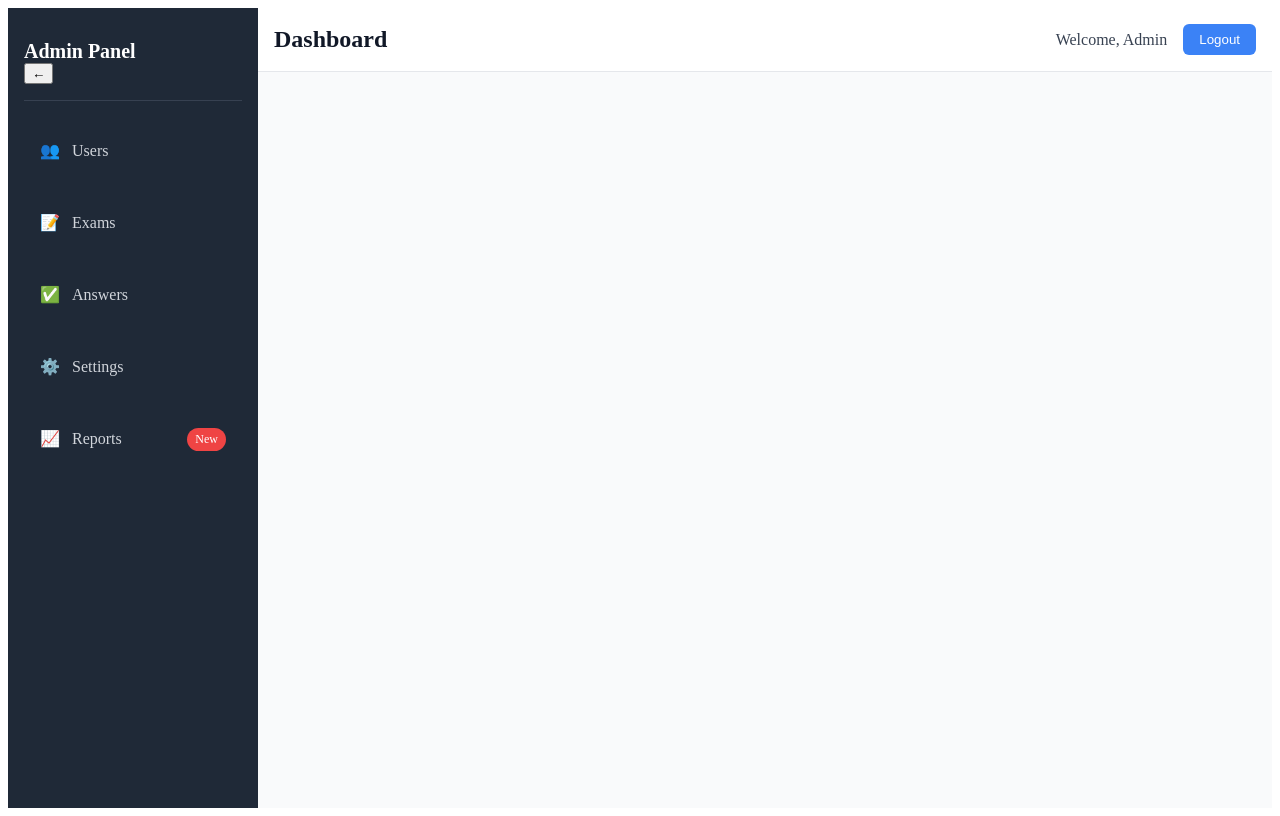
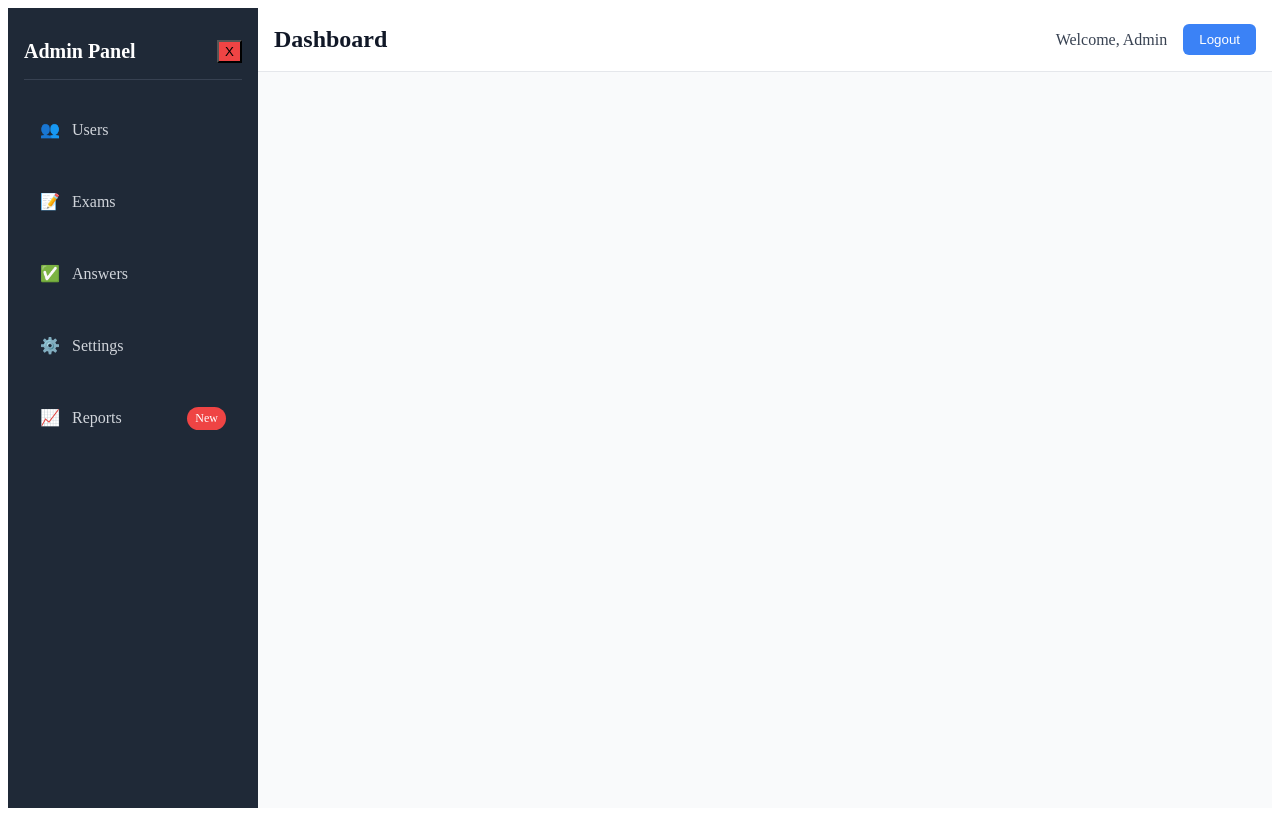
Before and after one commit to lamhoang1998/creating-exam, a React (Vite) app in the folder frontend/: page / in a window 1280 px wide. Built offline with nearby package versions, Linux system fonts and the light colour scheme.

Commit message:
added a toggle btn to the header component so that we can take the sidebar back

```diff
--- a/frontend/src/components/Header/Header.module.css
+++ b/frontend/src/components/Header/Header.module.css
@@ -14,6 +14,23 @@
 	grid-column-end: 3;
 	grid-row-start: 1;
 	grid-row-end: 2;
+}
+
+.headerTitle {
+	display: flex;
+	gap: 0.25rem;
+}
+
+.headerTitleBtn {
+	background-color: #3b82f6;
+	border: none;
+	color: #e5e7eb;
+	cursor: pointer;
+	transition: background-color 0.2s ease, transform 0.1s ease;
+}
+
+.headerTitleBtn:hover {
+	background-color: #183667;
 }
 
 .title {
--- a/frontend/src/components/Header/Header.tsx
+++ b/frontend/src/components/Header/Header.tsx
@@ -2,12 +2,20 @@ import styles from "./Header.module.css";
 
 type props = {
 	collapsed: boolean;
+	onToggle: () => void;
 };
 
-function Header({ collapsed }: props) {
+function Header({ collapsed, onToggle }: props) {
 	return (
 		<div className={`${styles.header} ${collapsed ? styles.collapsed : ""}`}>
-			<h1 className={styles.title}>Dashboard</h1>
+			<div className={styles.headerTitle}>
+				<h1 className={styles.title}>Dashboard</h1>
+				{collapsed && (
+					<button className={styles.headerTitleBtn} onClick={onToggle}>
+						←
+					</button>
+				)}
+			</div>
 			<div className={styles.actions}>
 				<span className={styles.welcomeText}>Welcome, Admin</span>
 				<button className={styles.logoutButton}>Logout</button>
--- a/frontend/src/components/SideBar/SideBar.module.css
+++ b/frontend/src/components/SideBar/SideBar.module.css
@@ -14,6 +14,8 @@
 	padding: 1rem 0;
 	border-bottom: 1px solid #374151;
 	margin-bottom: 1rem;
+	display: flex;
+	justify-content: space-between;
 }
 
 .sidebarTitle {
@@ -21,6 +23,16 @@
 	font-weight: bold;
 	color: white;
 	margin: 0;
+}
+
+.toggleBtn {
+	cursor: pointer;
+	background-color: #ef4444;
+	transition: background-color 0.2s ease, transform 0.1s ease;
+}
+
+.toggleBtn:hover {
+	background-color: #c20f0f;
 }
 
 .navigation {
--- a/frontend/src/components/SideBar/SideBar.tsx
+++ b/frontend/src/components/SideBar/SideBar.tsx
@@ -41,9 +41,11 @@ function SideBar({ collapsed, onToggle }: SideBarProps) {
 		<div className={`${styles.sidebar} ${collapsed ? styles.collapsed : ""}`}>
 			<div className={styles.sidebarHeader}>
 				{!collapsed && <h2 className={styles.sidebarTitle}>Admin Panel</h2>}
-				<button className={styles.toggleButton} onClick={onToggle}>
-					{collapsed ? "→" : "←"}
-				</button>
+				{!collapsed && (
+					<button className={styles.toggleBtn} onClick={onToggle}>
+						X
+					</button>
+				)}
 			</div>
 
 			<nav className={styles.navigation}>
--- a/frontend/src/layouts/AdminLayout/AdminLayout.tsx
+++ b/frontend/src/layouts/AdminLayout/AdminLayout.tsx
@@ -14,7 +14,7 @@ function AdminLayout() {
 	return (
 		<div className={styles.adminLayOutContainer}>
 			<SideBar collapsed={sidebarCollapsed} onToggle={toggleSidebar} />
-			<Header collapsed={sidebarCollapsed} />
+			<Header collapsed={sidebarCollapsed} onToggle={toggleSidebar} />
 			<div
 				className={`${styles.outletContainer} ${
 					sidebarCollapsed ? styles.collapsed : ""
```
